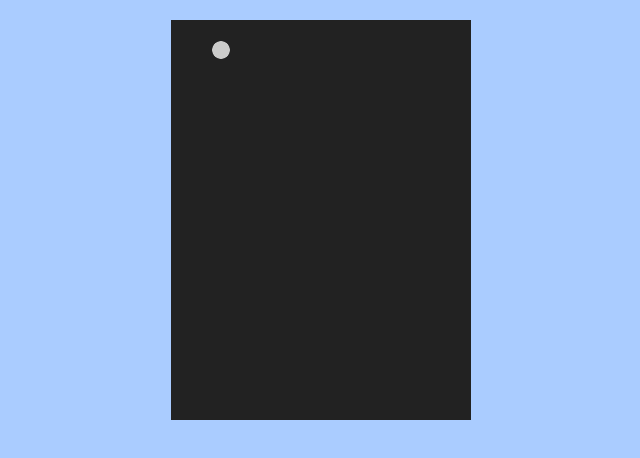
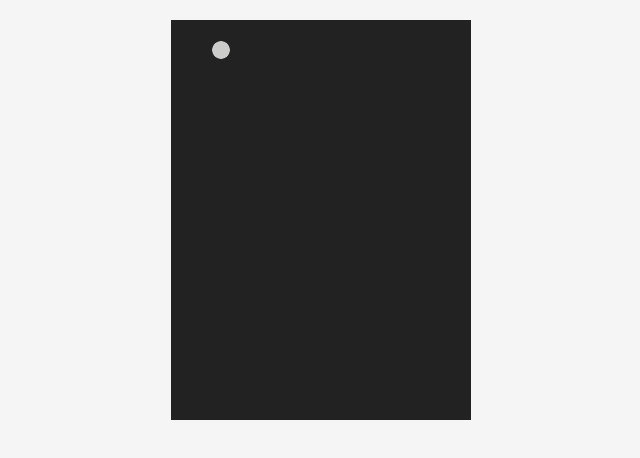
Before and after one commit to chinstorff/multisnake, a plain HTML site: page index.html in a window 1280 px wide. Shown: the whole page, without its empty margins (319-959 px from the left). Drawn offline with Linux system fonts and the light colour scheme.

Commit message:
change index background to grey

```diff
--- a/index.html
+++ b/index.html
@@ -13,7 +13,7 @@
     <style type="text/css">
      body {
        margin: 0;
-       background-color: #aaccff;
+       background-color: #f5f5f5;
      }
 
      div {
```
